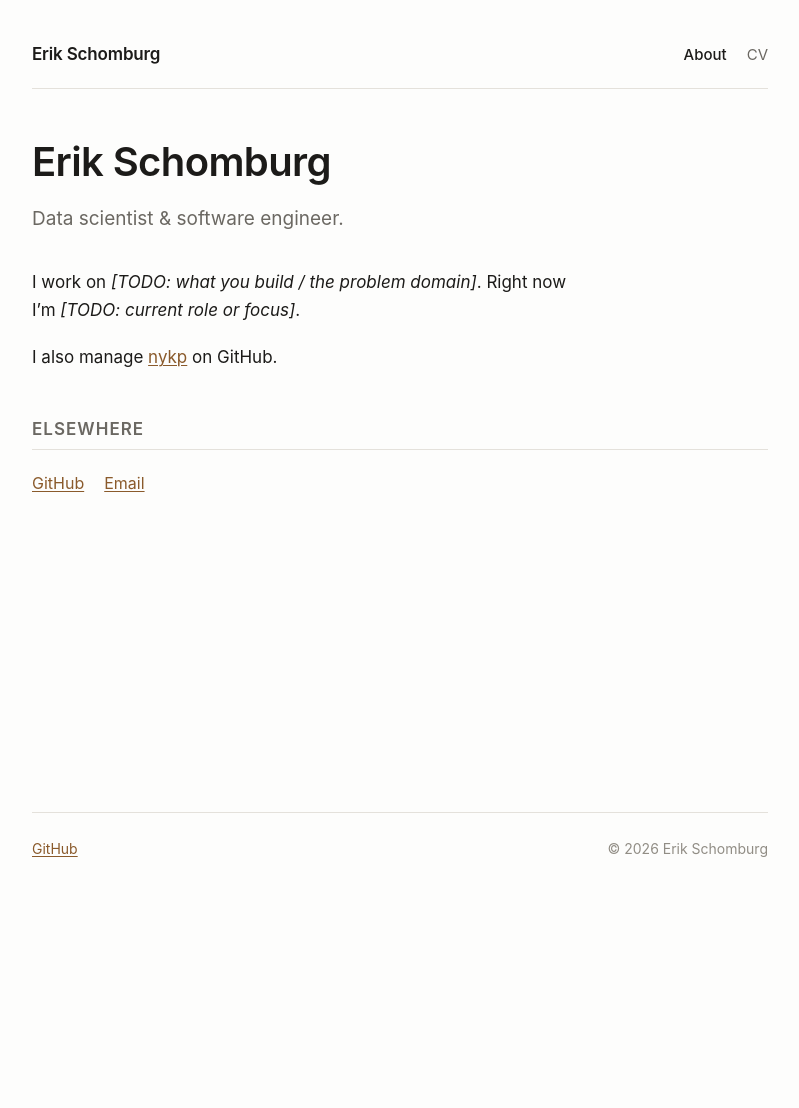
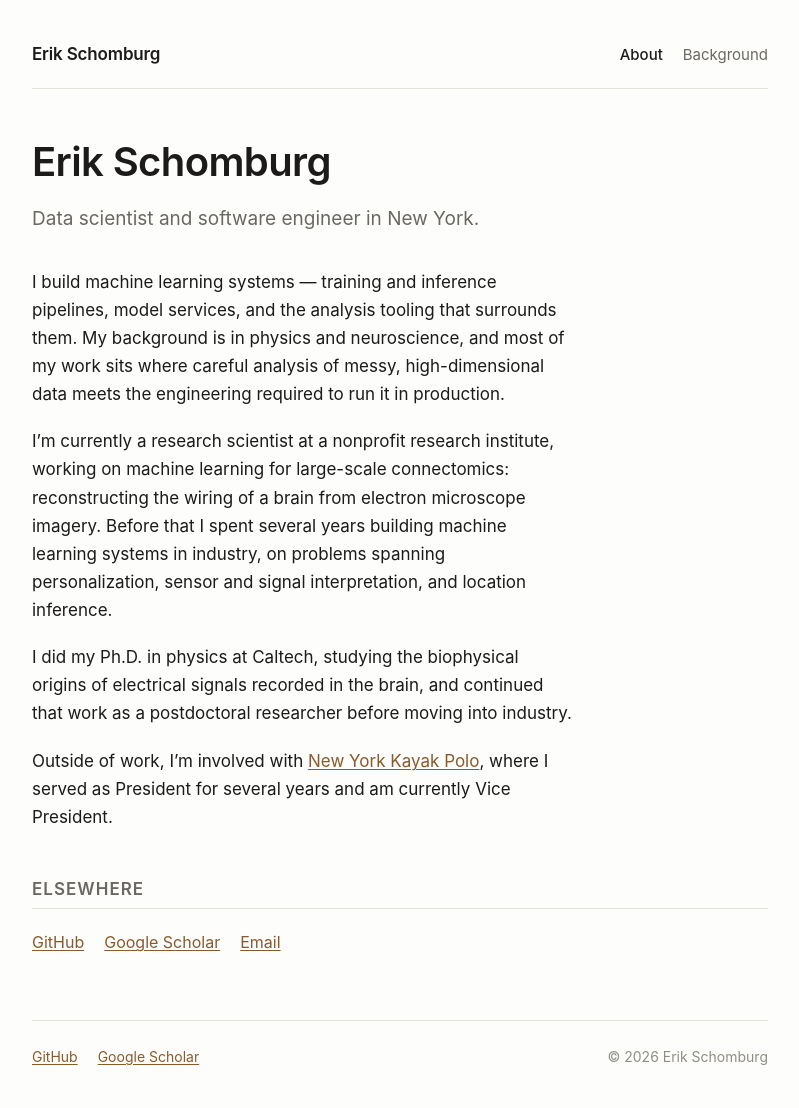
Before and after one commit to eschombu/eschombu.github.io, a Jekyll site: the page built from index.md, in a window 1280 px wide. Shown: the whole page, without its empty margins (240-1039 px from the left). Built offline with Jekyll 4.4.1, drawn with Linux system fonts in a browser that asks for light colours; before the commit the page ends 900 px from its top, so only the background shows below that.

Commit message:
Add real content; replace CV page with high-level Background
Employers are described generically rather than named. Email is split
across data attributes and rejoined in JS so the address never appears
in the served HTML. Source CV kept out of the repo via .gitignore.

Co-Authored-By: Claude Opus 5 <noreply@anthropic.com>

```diff
--- a/_config.yml
+++ b/_config.yml
@@ -10,13 +10,16 @@ baseurl: ""
 # public; add new ones and they'll show up automatically.
 profiles:
   github: eschombu
-  # linkedin: your-linkedin-handle
-  # scholar: your-google-scholar-id
-  # orcid: 0000-0000-0000-0000
+  scholar: LRRVdOIAAAAJ
+  # Uncomment to link LinkedIn. Left off for now because that profile names the
+  # employers this site deliberately leaves generic.
+  # linkedin: eschomburg
 
-# Shown as a mailto: link on the landing page. Delete this line to remove it
-# entirely (see README for the spam trade-off).
-email: eschomburg@gmail.com
+# Email is split into two halves and rejoined by JavaScript at render time, so
+# the full address never appears in the served HTML. See _includes/email.html.
+# Delete both lines to remove the email link entirely.
+email_user: eschomburg
+email_domain: gmail.com
 
 markdown: kramdown
 kramdown:
@@ -28,3 +31,5 @@ exclude:
   - Gemfile
   - Gemfile.lock
   - vendor
+  - .venv
+  - _private_assets
--- /dev/null
+++ b/_includes/email.html
@@ -0,0 +1,13 @@
+{%- comment -%}
+Renders an email link whose address never appears in the page source as a
+complete string. The user and domain are held in separate data attributes and
+joined by JS at render time (see the script in _layouts/default.html), which
+defeats the naive regex scrapers that harvest mailto: links.
+
+This is obfuscation, not protection — a scraper that executes JavaScript will
+still find it. It cuts the bulk, low-effort harvesting, nothing more.
+
+Without JS the link still works via the <noscript> fallback below, which shows
+the address in [at]/[dot] form for a human to retype.
+{%- endcomment -%}
+<a class="email" data-u="{{ site.email_user }}" data-d="{{ site.email_domain }}" href="#">{{ include.label | default: "Email" }}</a><noscript> ({{ site.email_user }} [at] {{ site.email_domain | replace: ".", " [dot] " }})</noscript>
--- a/_layouts/default.html
+++ b/_layouts/default.html
@@ -51,5 +51,13 @@
     </ul>
     <p class="copyright">© {{ 'now' | date: "%Y" }} {{ site.title }}</p>
   </footer>
+
+  <script>
+    // Assemble mailto: links whose address is split across data attributes,
+    // so the complete address is never present in the served HTML.
+    document.querySelectorAll('a.email[data-u][data-d]').forEach(function (a) {
+      a.href = 'mailto:' + a.dataset.u + String.fromCharCode(64) + a.dataset.d;
+    });
+  </script>
 </body>
 </html>
--- a/index.md
+++ b/index.md
@@ -7,23 +7,38 @@ nav_title: About
 
 # Erik Schomburg
 
-<p class="lead">Data scientist &amp; software engineer.</p>
+<p class="lead">Data scientist and software engineer in New York.</p>
 
-<!-- TODO: Replace with 2–4 sentences in your own voice. Some things that tend
-     to work well here: what you actually work on day to day, what problems you
-     find interesting, and what you'd want a stranger who landed here to know.
-     Keep it short — this is the part people actually read. -->
+I build machine learning systems — training and inference pipelines, model
+services, and the analysis tooling that surrounds them. My background is in
+physics and neuroscience, and most of my work sits where careful analysis of
+messy, high-dimensional data meets the engineering required to run it in
+production.
 
-I work on _[TODO: what you build / the problem domain]_. Right now I'm _[TODO:
-current role or focus]_.
+I'm currently a research scientist at a nonprofit research institute, working on
+machine learning for large-scale connectomics: reconstructing the wiring of a
+brain from electron microscope imagery. Before that I spent several years
+building machine learning systems in industry, on problems spanning
+personalization, sensor and signal interpretation, and location inference.
 
-I also manage [nykp](https://github.com/nykp) on GitHub.
+I did my Ph.D. in physics at Caltech, studying the biophysical origins of
+electrical signals recorded in the brain, and continued that work as a
+postdoctoral researcher before moving into industry.
+
+Outside of work, I'm involved with [New York Kayak Polo](https://nykayakpolo.org/),
+where I served as President for several years and am currently Vice President.
 
 <h2>Elsewhere</h2>
 
 <ul class="profile-links" style="font-size: 1rem;">
   <li><a href="https://github.com/{{ site.profiles.github }}" rel="me">GitHub</a></li>
-  {%- if site.email %}
-  <li><a href="mailto:{{ site.email }}">Email</a></li>
+  {%- if site.profiles.linkedin %}
+  <li><a href="https://www.linkedin.com/in/{{ site.profiles.linkedin }}" rel="me">LinkedIn</a></li>
+  {%- endif %}
+  {%- if site.profiles.scholar %}
+  <li><a href="https://scholar.google.com/citations?user={{ site.profiles.scholar }}" rel="me">Google Scholar</a></li>
+  {%- endif %}
+  {%- if site.email_user and site.email_domain %}
+  <li>{% include email.html %}</li>
   {%- endif %}
 </ul>
```
Also changed, not shown: background.md (added, +89 -0 lines), cv.md (deleted, +0 -102 lines), 1 other file.
